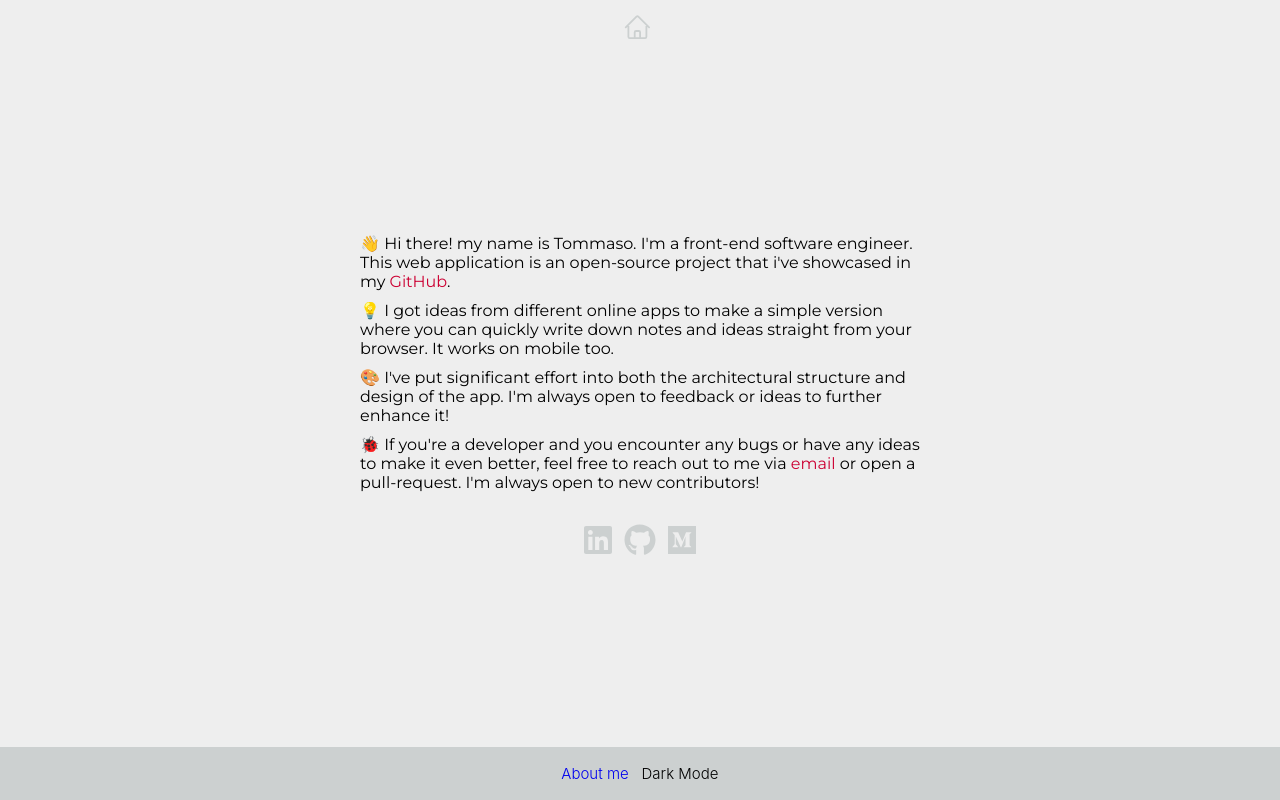
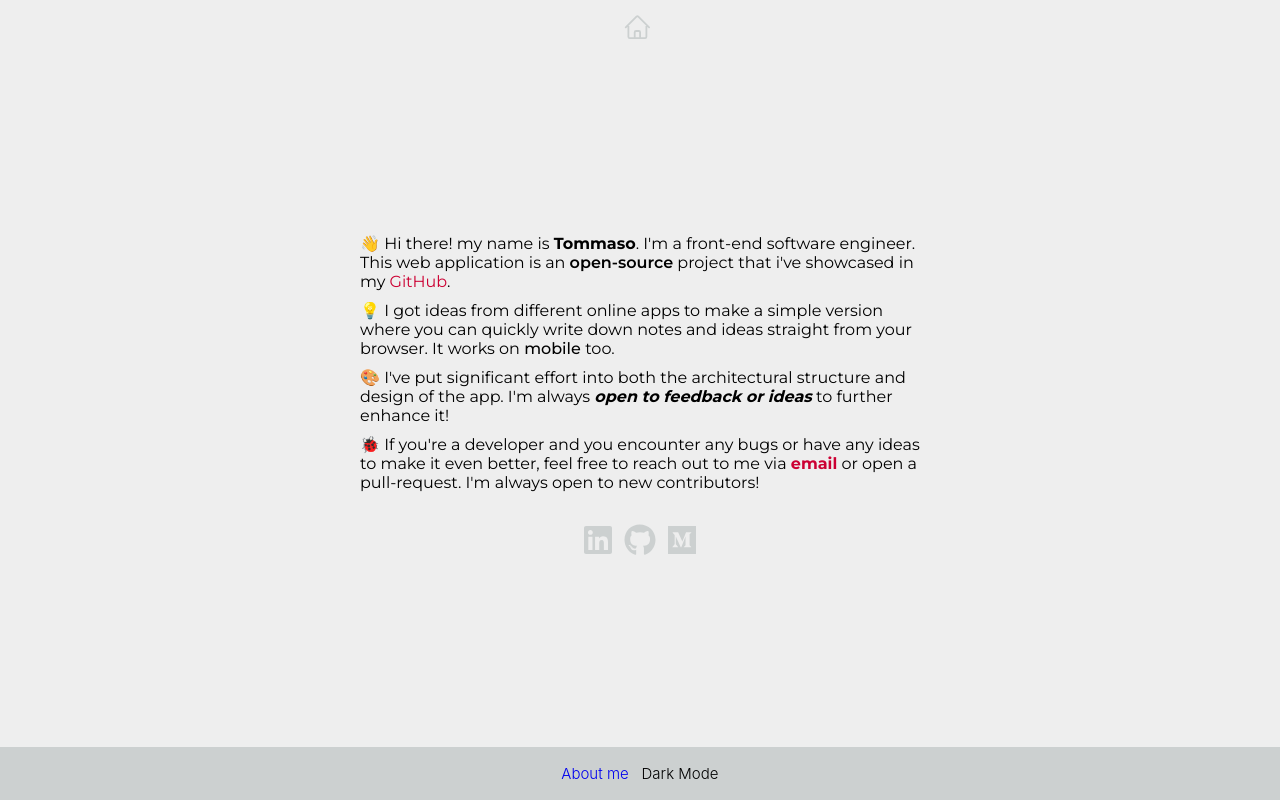
Before and after one commit to tommasogiannoni/quickmemo.dev, a React (Create React App) app: page /about-me in a window 1280 px wide. Built offline with nearby package versions, Linux system fonts and the light colour scheme; a web font is replaced by a local one.

Commit message:
enanched style in about me

```diff
--- a/src/components/AboutMe.js
+++ b/src/components/AboutMe.js
@@ -9,10 +9,10 @@ function AboutMe({theme}) {
         <div className="content-about">
             <div className='text-paragraph' style={{ color: theme.color }}>
             <div className='about-section'>
-                <p>👋 Hi there! my name is Tommaso. I'm a front-end software engineer. This web application is an open-source project that i've showcased in my <a href="https://github.com/tommasogiannoni" target="_blank" rel="noopener noreferrer">GitHub</a>.</p>
-                <p>💡 I got ideas from different online apps to make a simple version where you can quickly write down notes and ideas straight from your browser. It works on mobile too.</p>
-                <p>🎨 I've put significant effort into both the architectural structure and design of the app. I'm always open to feedback or ideas to further enhance it!</p>
-                <p>🐞 If you're a developer and you encounter any bugs or have any ideas to make it even better, feel free to reach out to me via <a href="mailto:tommaso.giannoni@yahoo.it" target="_blank" rel="noopener noreferrer">email</a> or open a pull-request. I'm always open to new contributors!</p>
+                <p>👋 Hi there! my name is <b style={{ fontWeight: '700' }}>Tommaso</b>. I'm a front-end software engineer. This web application is an <b style={{ fontWeight: '600'}}>open-source</b> project that i've showcased in my <a href="https://github.com/tommasogiannoni" target="_blank" rel="noopener noreferrer">GitHub</a>.</p>
+                <p>💡 I got ideas from different online apps to make a simple version where you can quickly write down notes and ideas straight from your browser. It works on <b style={{ fontWeight: '500' }}>mobile </b> too.</p>
+                <p>🎨 I've put significant effort into both the architectural structure and design of the app. I'm always <b style={{ fontWeight: '650', fontStyle: 'italic' }}>open to feedback or ideas</b> to further enhance it!</p>
+                <p>🐞 If you're a developer and you encounter any bugs or have any ideas to make it even better, feel free to reach out to me via <a href="mailto:tommaso.giannoni@yahoo.it" style={{ fontWeight: '650' }} target="_blank" rel="noopener noreferrer">email</a> or open a pull-request. I'm always open to new contributors!</p>
             </div>
             </div>
             <div className="author-links">
```
